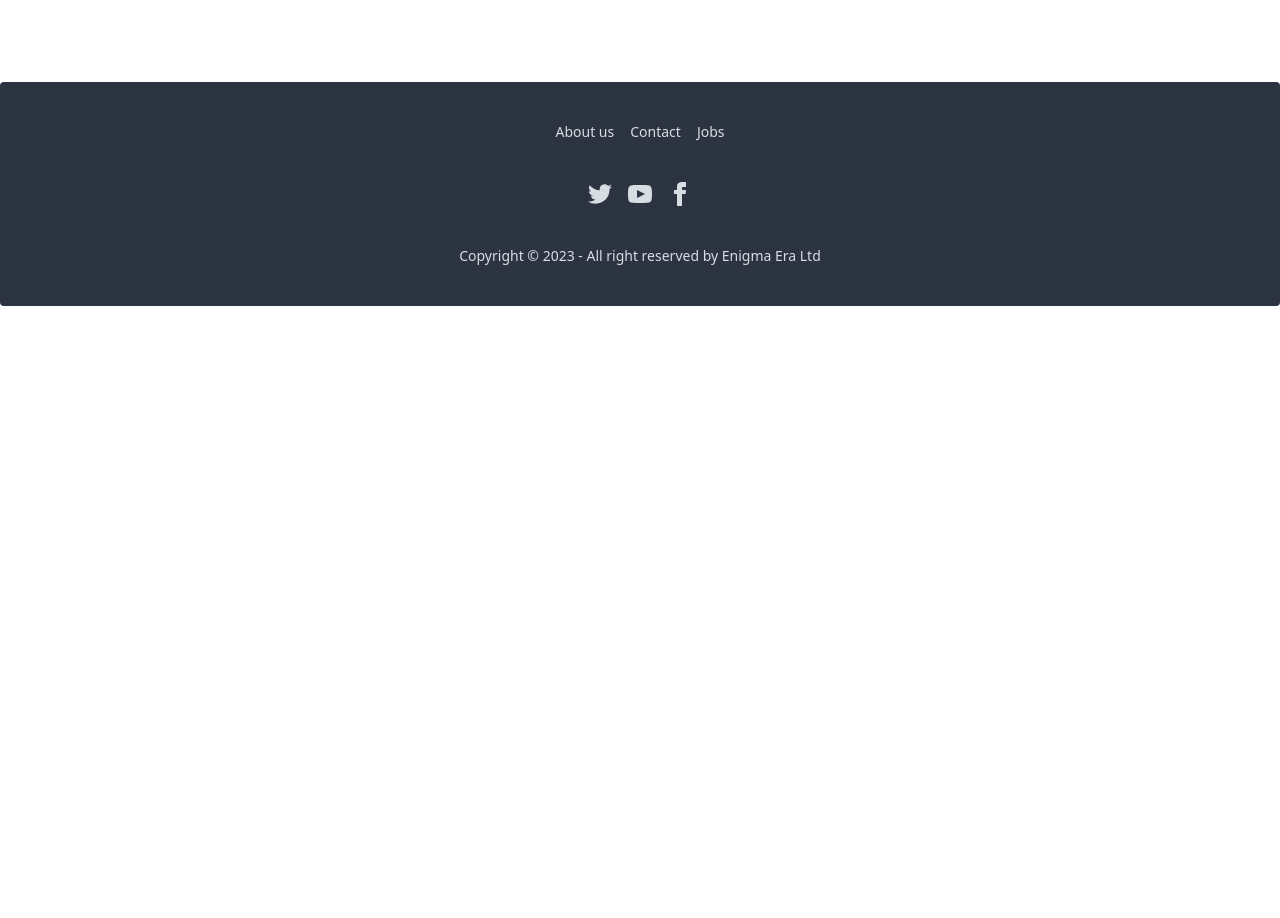
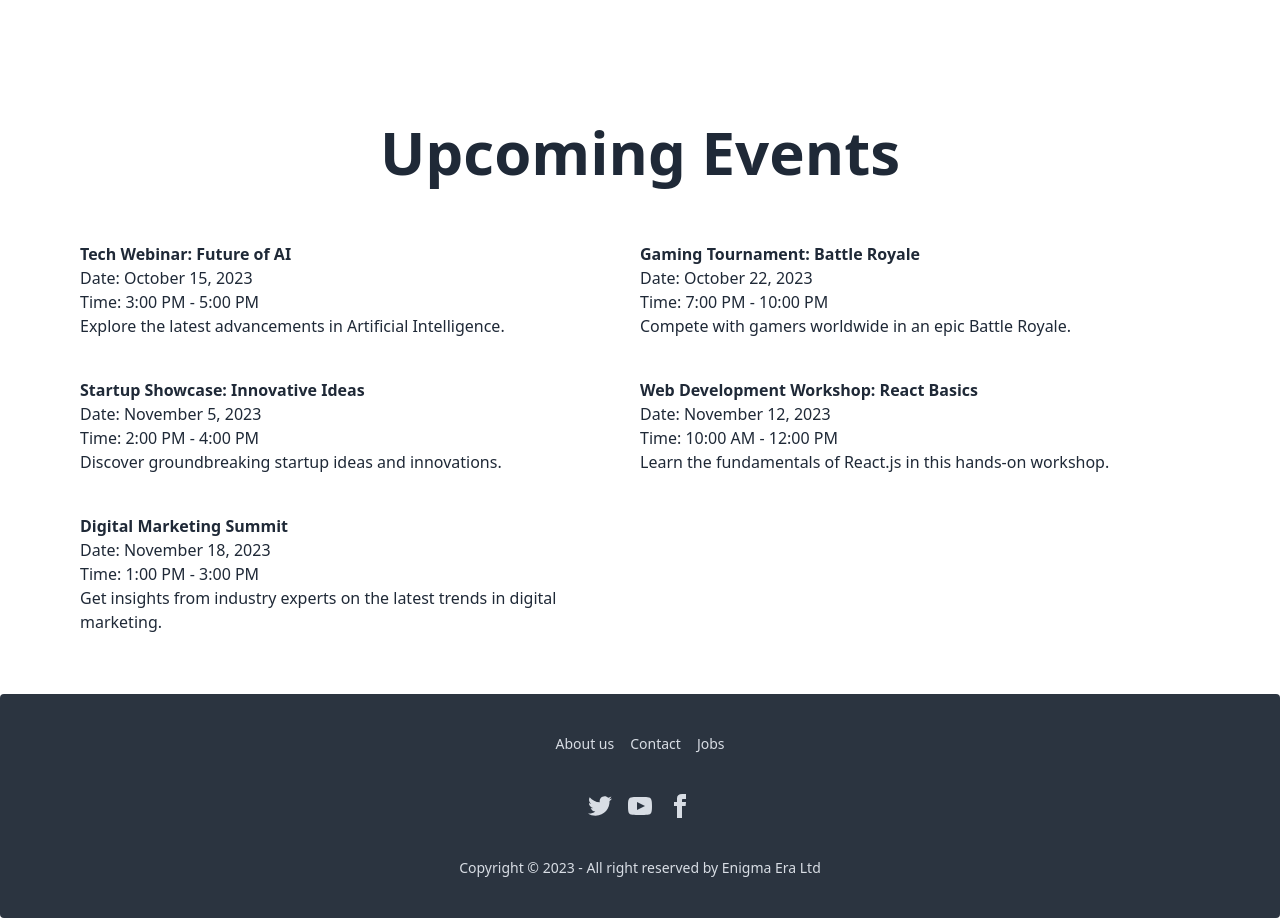
Before and after one commit to its-asif/EnigmaEra, a React (Vite) app: page / in a window 1280 px wide. Shown: the part 2720-3638 px from the top of the page. Before the commit the page ends 3026 px from the top, so only its background shows below. Built offline with nearby package versions, Linux system fonts and the light colour scheme; no server answers.

Commit message:
upcoming events section added

```diff
--- a/src/pages/home/Home.jsx
+++ b/src/pages/home/Home.jsx
@@ -4,6 +4,7 @@ import Footer from "../Shared/Footer";
 import Navbar from "../Shared/Navbar";
 import Slider from "./Slider";
 import Review from "./Review";
+import UpcomingEvents from "./UpcomingEvents";
 
 
 const Home = () => {
@@ -40,6 +41,8 @@ const Home = () => {
 
 
             <Review/>
+
+            <UpcomingEvents/>
         </div>
     );
 };
--- a/src/pages/home/Review.jsx
+++ b/src/pages/home/Review.jsx
@@ -1,4 +1,4 @@
-import React from 'react';
+
 
 const Review = () => {
     return (
--- /dev/null
+++ b/src/pages/home/UpcomingEvents.jsx
@@ -0,0 +1,60 @@
+import React from "react";
+
+const UpcomingEvents = () => {
+  const events = [
+    {
+      id: 1,
+      title: "Tech Webinar: Future of AI",
+      date: "October 15, 2023",
+      time: "3:00 PM - 5:00 PM",
+      description: "Explore the latest advancements in Artificial Intelligence.",
+    },
+    {
+      id: 2,
+      title: "Gaming Tournament: Battle Royale",
+      date: "October 22, 2023",
+      time: "7:00 PM - 10:00 PM",
+      description: "Compete with gamers worldwide in an epic Battle Royale.",
+    },
+    {
+      id: 3,
+      title: "Startup Showcase: Innovative Ideas",
+      date: "November 5, 2023",
+      time: "2:00 PM - 4:00 PM",
+      description: "Discover groundbreaking startup ideas and innovations.",
+    },
+    {
+      id: 4,
+      title: "Web Development Workshop: React Basics",
+      date: "November 12, 2023",
+      time: "10:00 AM - 12:00 PM",
+      description: "Learn the fundamentals of React.js in this hands-on workshop.",
+    },
+    {
+      id: 5,
+      title: "Digital Marketing Summit",
+      date: "November 18, 2023",
+      time: "1:00 PM - 3:00 PM",
+      description: "Get insights from industry experts on the latest trends in digital marketing.",
+    },
+    // Add more events as needed
+  ];
+
+  return (
+    <section>
+     <h2 className="text-center mt-20 my-10 text-4xl md:text-6xl font-bold">Upcoming Events</h2>
+      <ul className="grid grid-cols-1 md:grid-cols-2 mx-10 lg:mx-20 " >
+        {events.map((event) => (
+          <li key={event.id} className="my-5">
+            <h3 className="font-bold">{event.title}</h3>
+            <p>Date: {event.date}</p>
+            <p>Time: {event.time}</p>
+            <p>{event.description}</p>
+          </li>
+        ))}
+      </ul>
+    </section>
+  );
+};
+
+export default UpcomingEvents;
```
